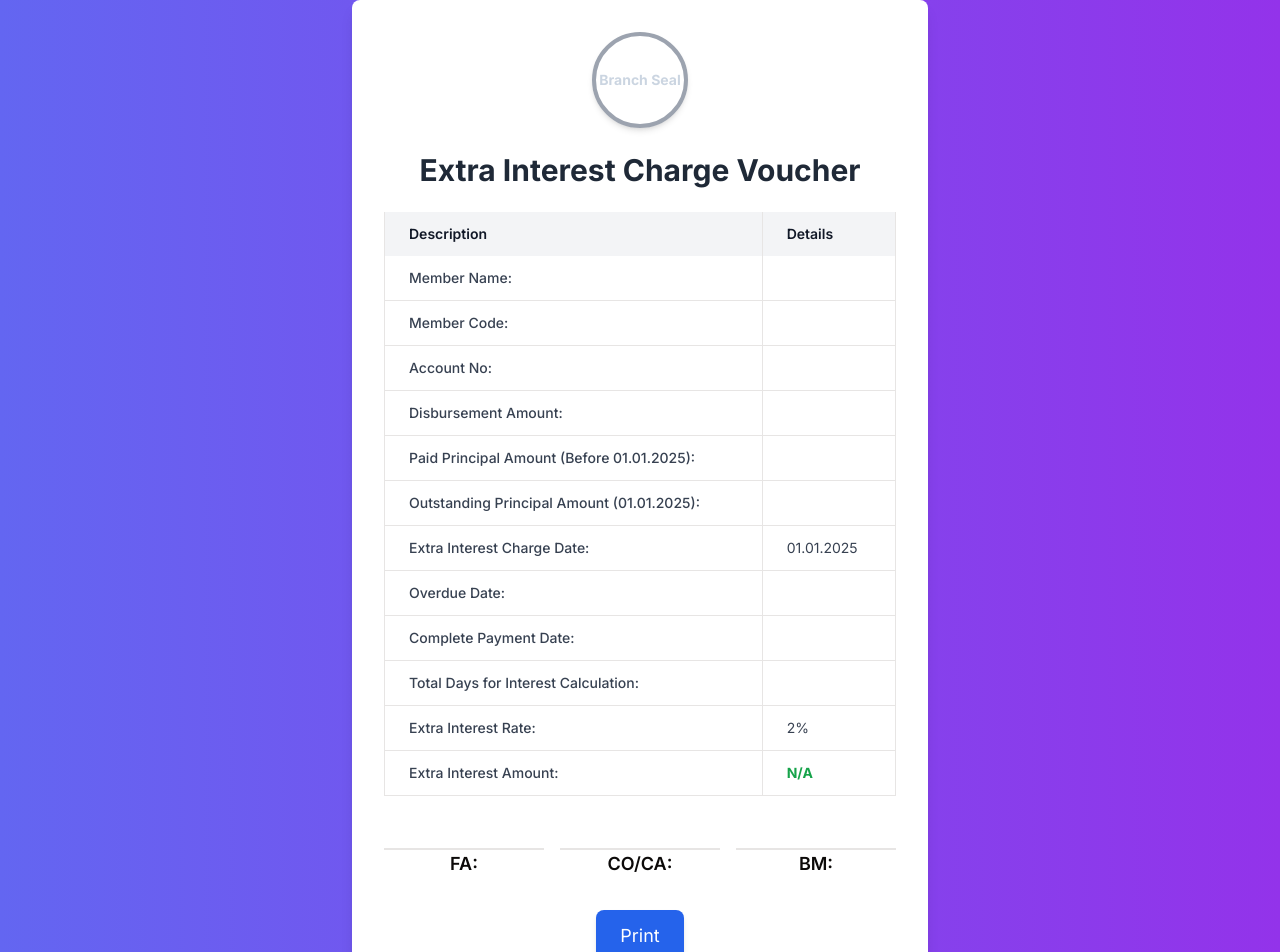
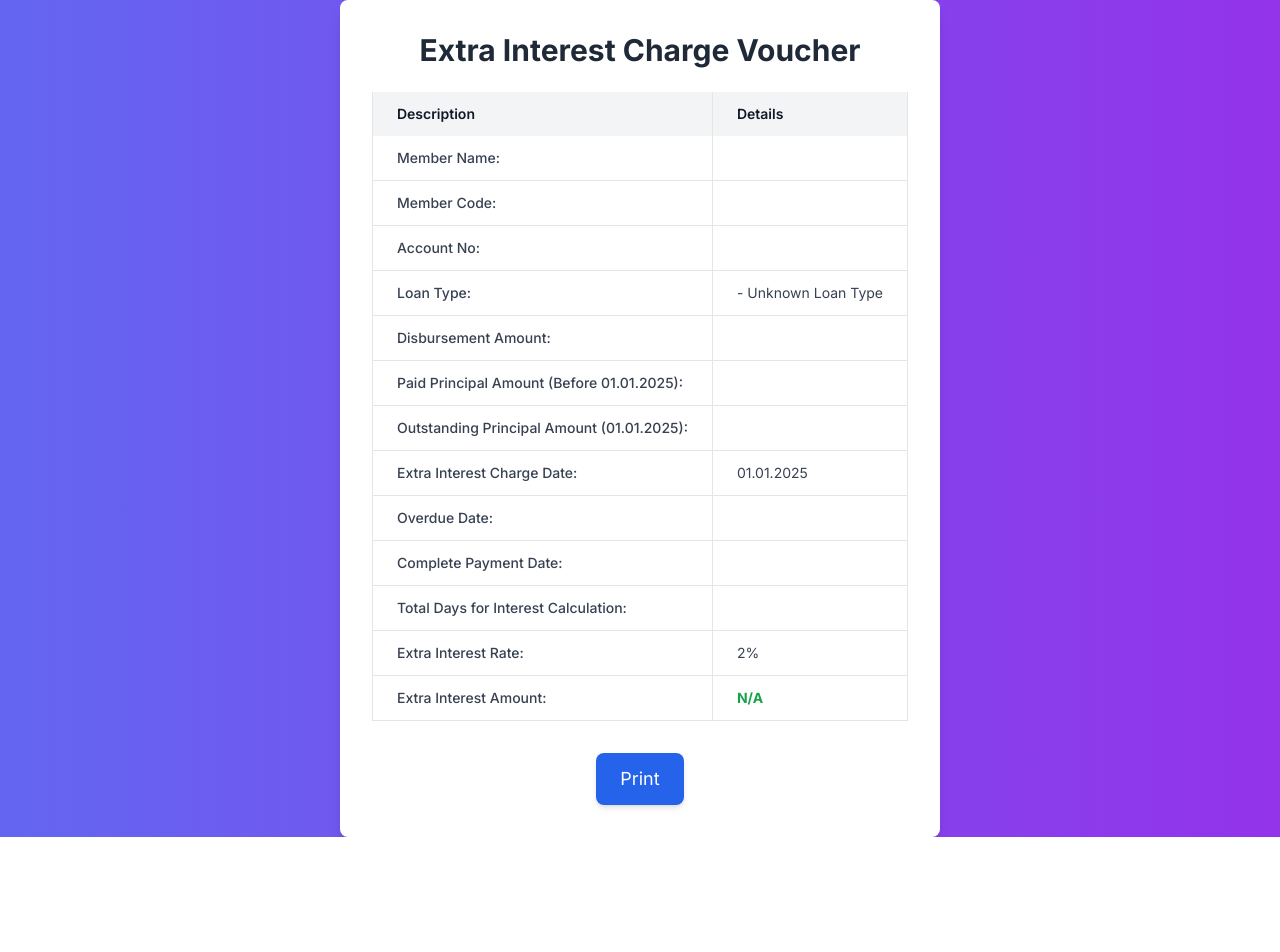
Before and after one commit to ratandigital/psb-report-25, a Next.js app: page /voucher in a window 1280 px wide. Shown: the top 952 px of the page. After the commit the page ends 837 px from the top, so only its background shows below. Built offline with nearby package versions, Linux system fonts and the light colour scheme.

Commit message:
Update page.tsx

```diff
--- a/app/voucher/page.tsx
+++ b/app/voucher/page.tsx
@@ -15,17 +15,25 @@ const VoucherPage = () => {
   const memberName = searchParams.get('memberName');
   const memberCode = searchParams.get('memberCode');
   const accountNo = searchParams.get('accountNo');
+  const loanType = searchParams.get('loanType');
+
+  // Map loan type codes to descriptions
+  const loanTypeDescriptions: { [key: string]: string } = {
+    '20103001': 'Interest on Microcredit',
+    '20103002': 'Interest on SME-Short Term',
+    '20103003': 'Interest on SME-2',
+    '20103005': 'Interest on SME-3',
+    '20103006': 'Interest on Cattle Rearing',
+    '20103020': 'Interest Of Crop Warehouse Loan',
+    '20103021': 'Interest On Palli Ambulance',
+    '20103022': 'Interest on Safe Food Loan',
+  };
+
+  const loanTypeDescription = loanTypeDescriptions[loanType || ''] || 'Unknown Loan Type';
 
   return (
     <div className="flex justify-center items-center min-h-screen bg-gradient-to-r from-indigo-500 to-purple-600">
       <div className="max-w-5xl mx-auto bg-white rounded-lg shadow-lg p-8">
-        {/* Branch Seal */}
-       <div className="flex justify-center mb-6">
-          <div className="w-24 h-24 rounded-full  flex items-center justify-center border-4 border-gray-400 shadow-md">
-            <span className="text-sm font-bold text-slate-300">Branch Seal</span>
-          </div>
-        </div>
-
         <h2 className="text-center text-3xl font-bold text-gray-800 mb-6">Extra Interest Charge Voucher</h2>
 
         <div className="overflow-x-auto">
@@ -51,6 +59,13 @@ const VoucherPage = () => {
               <tr className="border-b hover:bg-gray-50">
                 <td className="py-3 px-6 font-medium border-l border-r">Account No:</td>
                 <td className="py-3 px-6 border-l border-r">{accountNo}</td>
+              </tr>
+              {/* Loan Type */}
+              <tr className="border-b hover:bg-gray-50">
+                <td className="py-3 px-6 font-medium border-l border-r">Loan Type:</td>
+                <td className="py-3 px-6 border-l border-r">
+                  {loanType} - {loanTypeDescription}
+                </td>
               </tr>
               {/* Disbursement Amount */}
               <tr className="border-b hover:bg-gray-50">
@@ -103,23 +118,6 @@ const VoucherPage = () => {
           </table>
         </div>
 
-        {/* Signature Fields */}
-        <div className="mt-8 flex justify-center space-x-4 print:space-x-12 flex-nowrap">
-          <div className="text-center">
-            <div className="border-b-2 mt-5 w-40 mx-auto"></div>
-            <span className="font-semibold text-lg">FA:</span>
-          </div>
-          <div className="text-center">
-            <div className="border-b-2 mt-5 w-40 mx-auto"></div>
-            <span className="font-semibold text-lg">CO/CA:</span>
-          </div>
-          <div className="text-center">
-            <div className="border-b-2 mt-5 w-40 mx-auto"></div>
-            <span className="font-semibold text-lg">BM:</span>
-          </div>
-        </div>
-
-        {/* Print Button */}
         <div className="mt-8 flex justify-center">
           <button
             onClick={() => window.print()}
```
